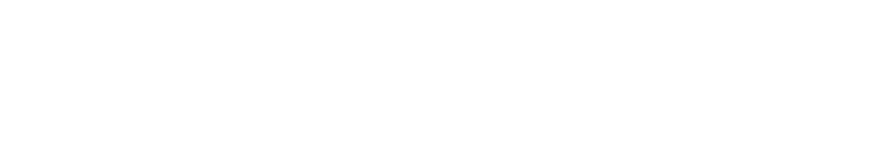
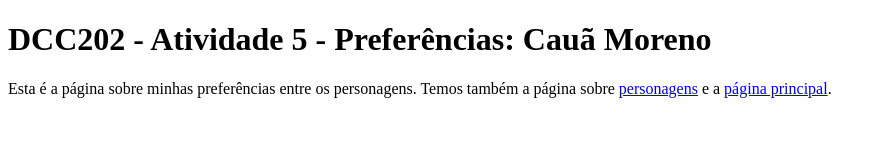
Before and after one commit to ufjf-dcc202/ufjf-dcc202-2023-3-b-atv5-CauaMoreno, a website: page preferencias.html in a window 1280 px wide. Shown: the whole page, without its empty margins (0-886 px from the left). Drawn offline with Linux system fonts and the light colour scheme.

Commit message:
configura preferencias.html

```diff
--- a/preferencias.html
+++ b/preferencias.html
@@ -3,9 +3,13 @@
 <head>
     <meta charset="UTF-8">
     <meta name="viewport" content="width=device-width, initial-scale=1.0">
-    <title>Document</title>
+    <title>DCC202 - Atividade 5 - Preferências: Cauã Moreno</title>
 </head>
 <body>
+    <main>
+        <h1>DCC202 - Atividade 5 - Preferências: Cauã Moreno</h1>
+        <p>Esta é a página sobre minhas preferências entre os personagens. Temos também a página sobre <a href="personagens.html">personagens</a> e a <a href="index.html">página principal</a>.</p>
 
+    </main>
 </body>
 </html>
```
